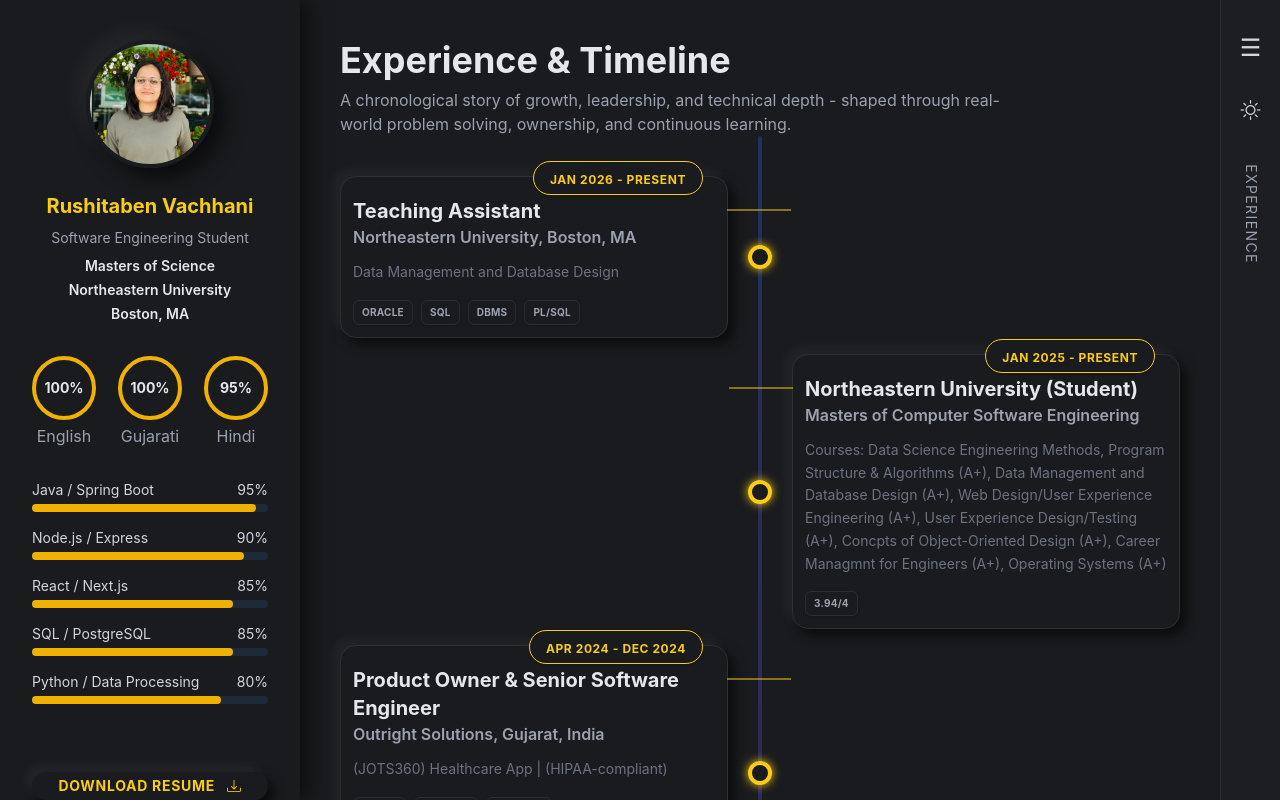
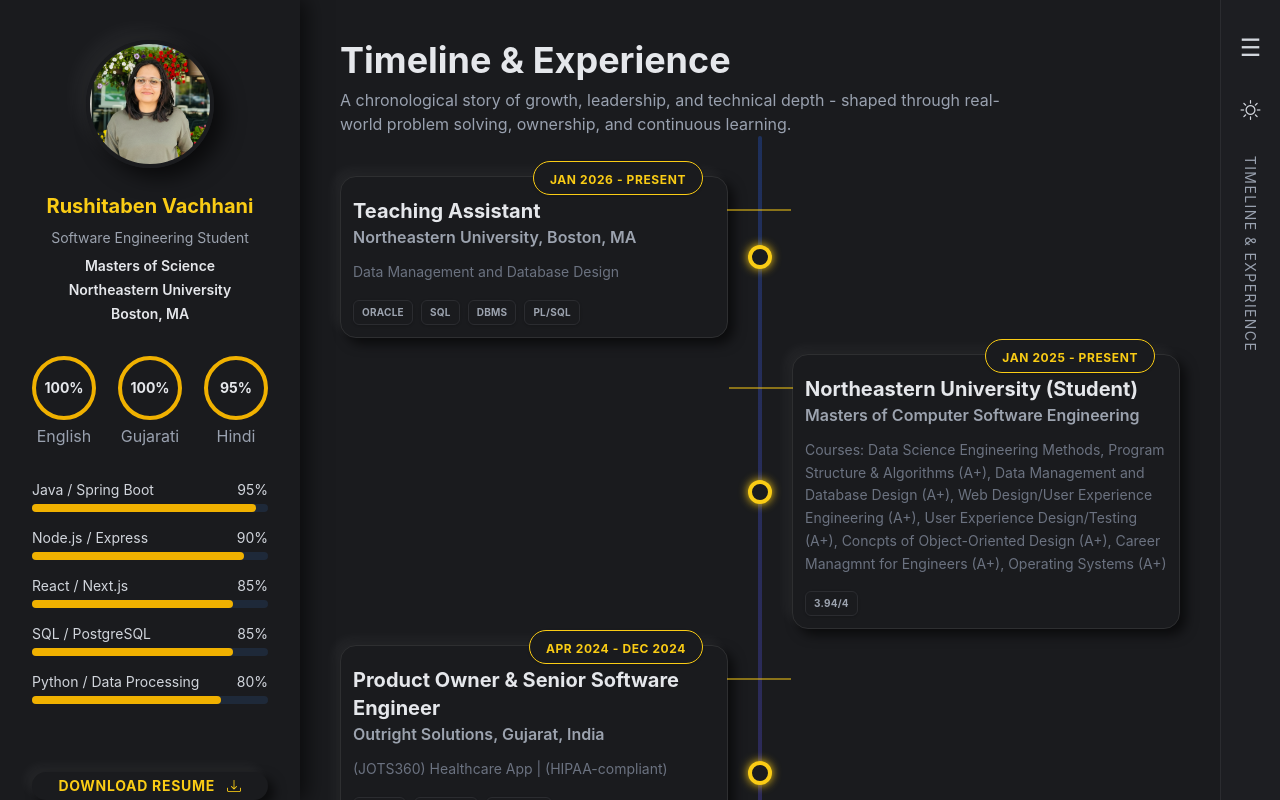
Before and after one commit to rushita-vachhani/resume, a Next.js app: page /experience in a window 1280 px wide. Built offline with nearby package versions, Linux system fonts and the light colour scheme.

Commit message:
Update SidebarRight and SlideMenu components for improved navigation labels; change heading in ExperiencePage for consistency

```diff
--- a/src/app/components/SidebarRight.tsx
+++ b/src/app/components/SidebarRight.tsx
@@ -38,8 +38,12 @@
         </button>
 
         {/* Rotated HOME text */}
-        <p className="mt-20 rotate-90 text-sm text-gray-500 dark:text-gray-400 tracking-widest whitespace-nowrap">
-          {pathname === "/" ? "HOME" : pathname.split("/")[1].toUpperCase()}
+        <p className="mt-30 rotate-90 text-sm text-gray-500 dark:text-gray-400 tracking-widest whitespace-nowrap">
+          {pathname === "/"
+            ? "HOME"
+            : pathname.startsWith("/experience")
+            ? "TIMELINE & EXPERIENCE"
+            : pathname.split("/")[1].toUpperCase()}
         </p>
       </aside>
 
--- a/src/app/components/SlideMenu.tsx
+++ b/src/app/components/SlideMenu.tsx
@@ -17,7 +17,7 @@
         <MenuItem href="/about" label="About" close={close} />
         <MenuItem href="/skills" label="Skills" close={close} />
         <MenuItem href="/education" label="Education" close={close} />
-        <MenuItem href="/experience" label="Experience" close={close} />
+        <MenuItem href="/experience" label="Timeline & Experience" close={close} />
         <MenuItem href="/projects" label="Projects" close={close} />
         <MenuItem href="/resume" label="Resume" close={close} />
       </nav>
--- a/src/app/experience/page.tsx
+++ b/src/app/experience/page.tsx
@@ -3,7 +3,7 @@
 export default function ExperiencePage() {
   return (
     <section className="section-container">
-      <h1 className="text-4xl font-bold mb-2">Experience & Timeline</h1>
+      <h1 className="text-4xl font-bold mb-2">Timeline & Experience</h1>
       <p className="text-gray-600 dark:text-gray-400 max-w-2xl">
         A chronological story of growth, leadership, and technical depth - shaped through real-world problem solving, ownership, and continuous learning.
       </p>
```
